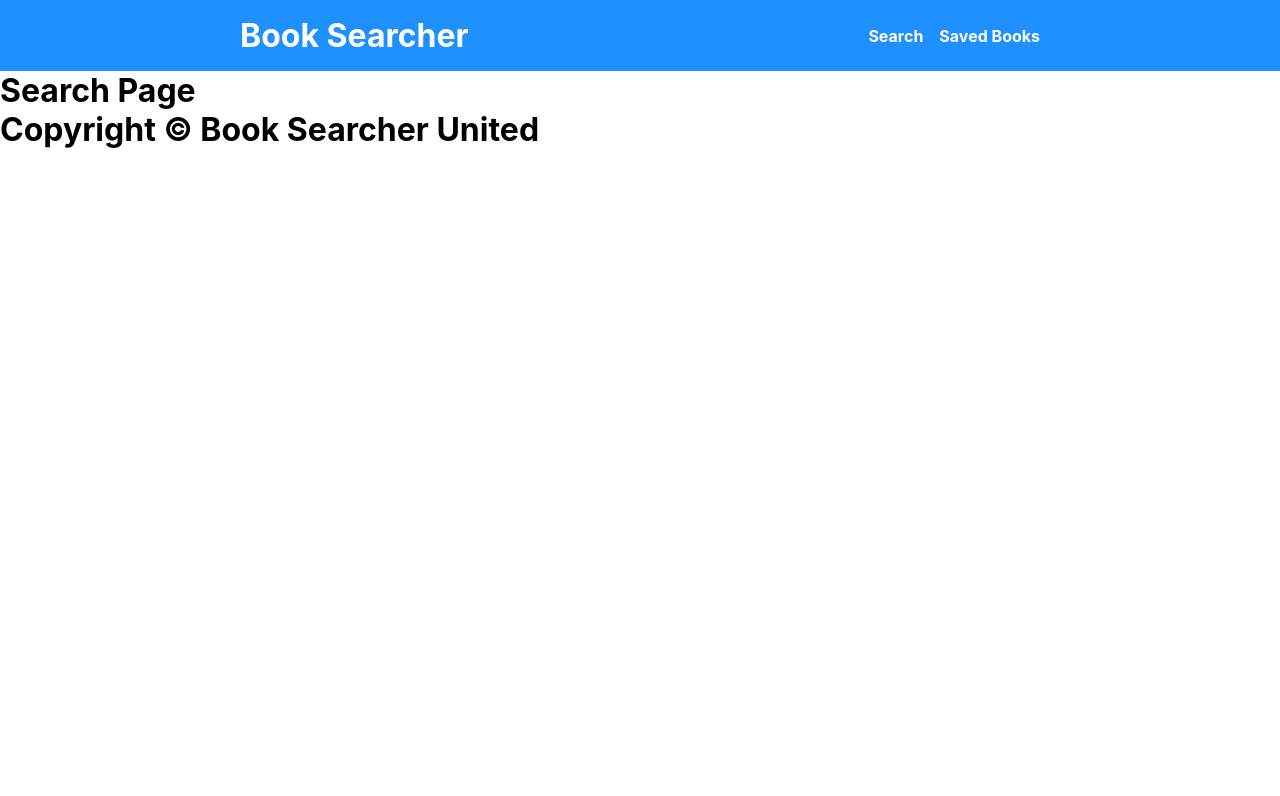
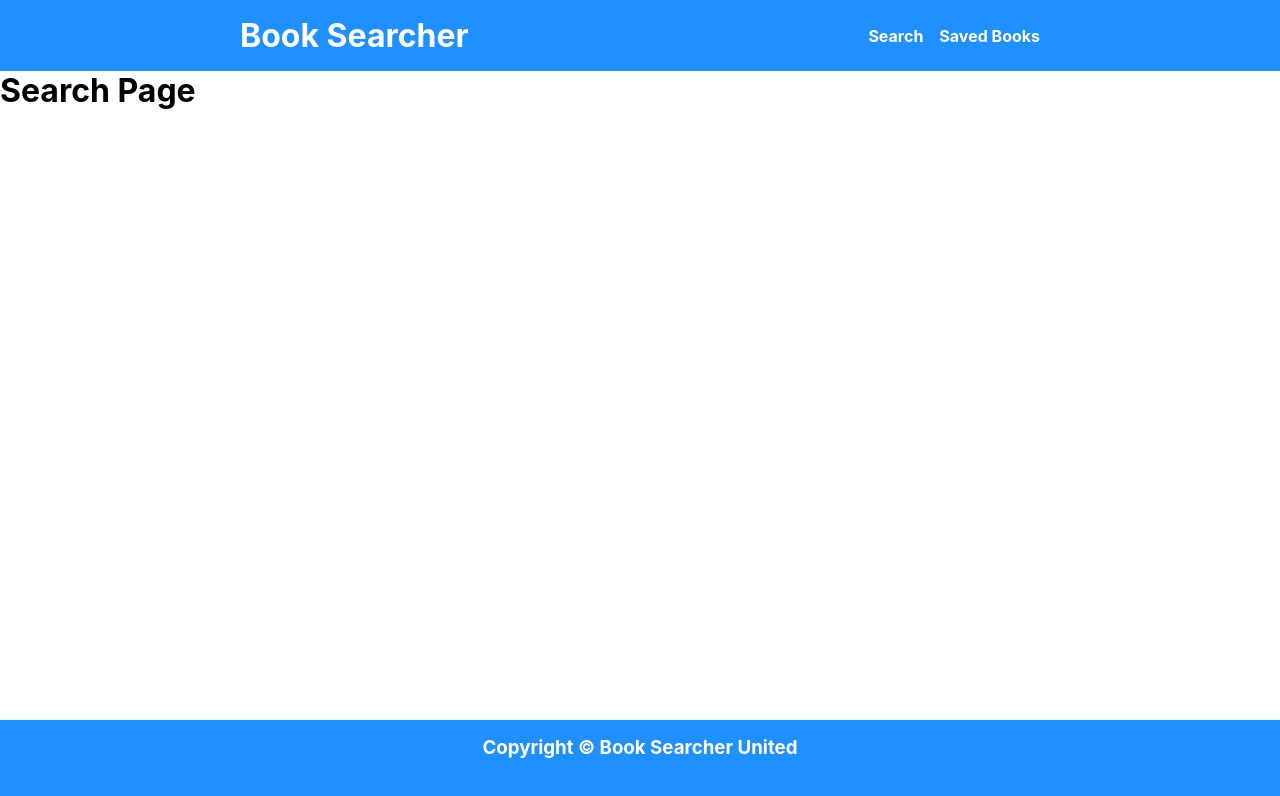
Before and after one commit to jsoomie/bookSearcher, a React (Create React App) app in the folder client/: page / in a window 1280 px wide. Shown: the top 796 px of the page. Built offline with nearby package versions, Linux system fonts and the light colour scheme.

Commit message:
added footer and styles

```diff
--- /dev/null
+++ b/client/src/components/Footer/Footer.css
@@ -0,0 +1,13 @@
+.footer-wrapper {
+  color: white;
+  background-color: dodgerblue;
+  position: fixed;
+  bottom: 0;
+  width: 100%;
+  padding: 1rem;
+  margin-top: 1rem;
+  display: flex;
+  justify-content: center;
+  align-content: center;
+  height: 5rem;
+}
--- a/client/src/components/Footer/Footer.js
+++ b/client/src/components/Footer/Footer.js
@@ -1,10 +1,10 @@
-import { Fragment } from "react";
+import "./Footer.css";
 
 export const Footer = () => {
   return (
-    <Fragment>
-      <h1>Copyright &copy; Book Searcher United</h1>
-    </Fragment>
+    <footer className="footer-wrapper">
+      <h3>Copyright &copy; Book Searcher United</h3>
+    </footer>
   );
 };
 
```
